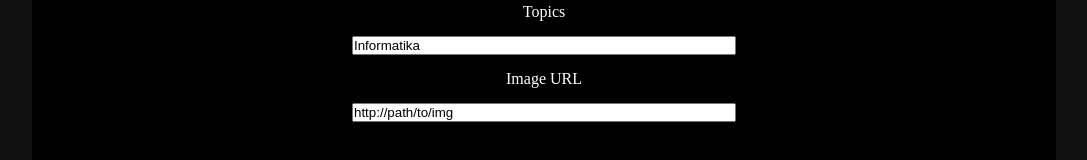
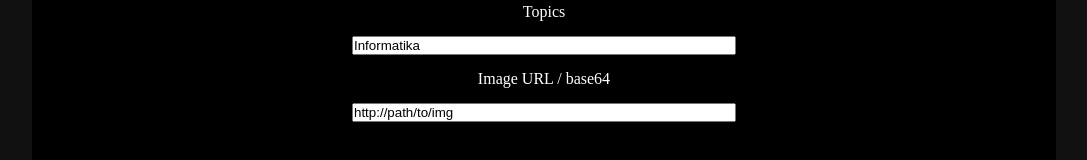
Before and after one commit to ondrejbruha/DiagramLibrary_client, a React (Create React App) app: page / in a window 1280 px wide. Both pictures are taken after a click on the item "Create". Shown: the part 325-485 px from the top of the page, without its empty margins (96-1183 px from the left). Built offline with nearby package versions, Linux system fonts and the light colour scheme; no server answers.

Commit message:
oprava labelu

```diff
--- a/src/bricks/CreateDiagram.jsx
+++ b/src/bricks/CreateDiagram.jsx
@@ -62,7 +62,7 @@ function CreateDiagram(props) {
             <input onChange={() => { handleChange() }} id="description" value={form.description}></input>
             <label>Topics</label>
             <input onChange={() => { handleChange() }} id="topics" value={form.topics[0]}></input>
-            <label>Image URL</label>
+            <label>Image URL / base64</label>
             <input onChange={() => { handleChange() }} id="img" value={form.img}></input>
             <button onClick={() => { submit(); props.handleClose(false); }}>Submit</button>
             <button onClick={() => { props.handleClose(false); }}>Cancel</button>
```
